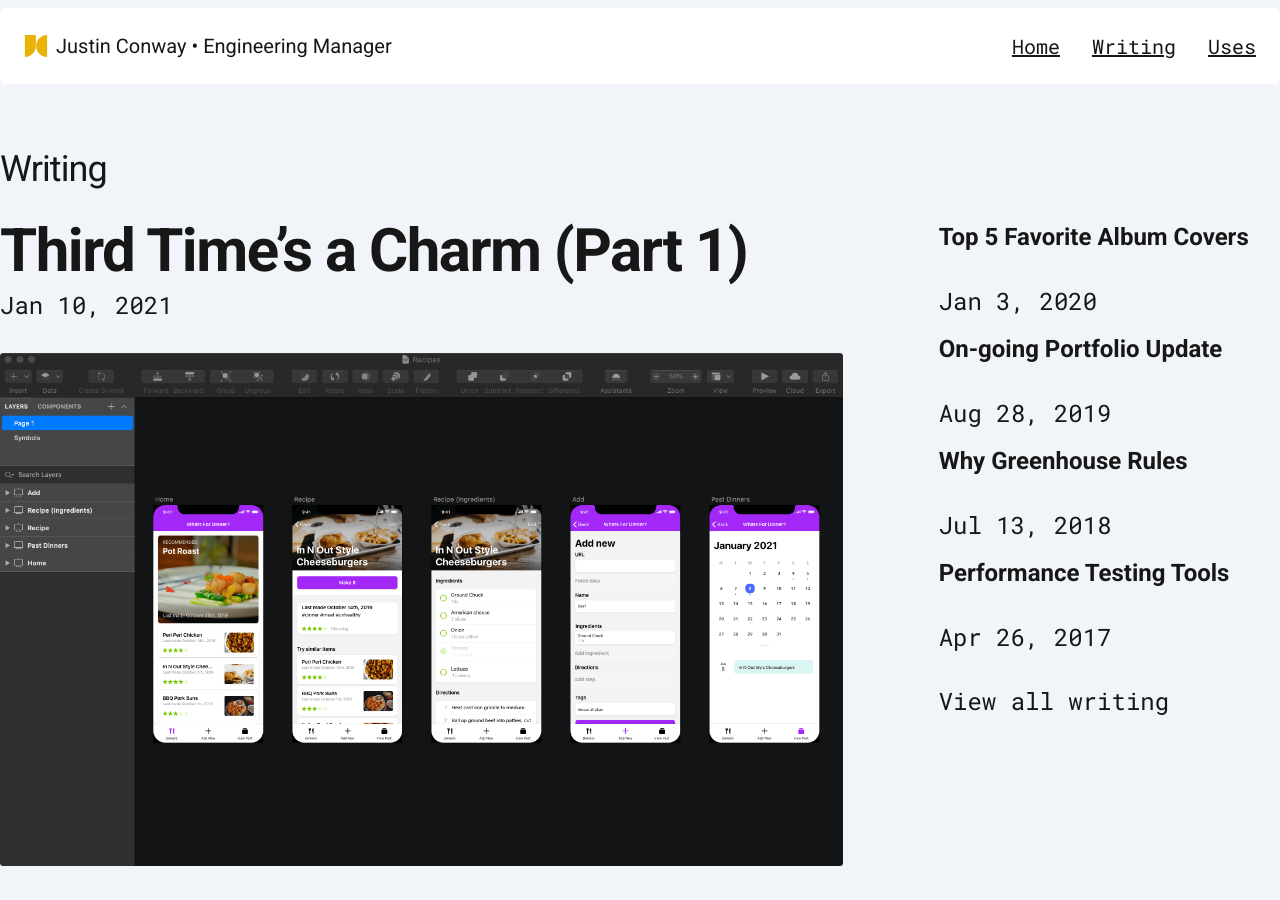
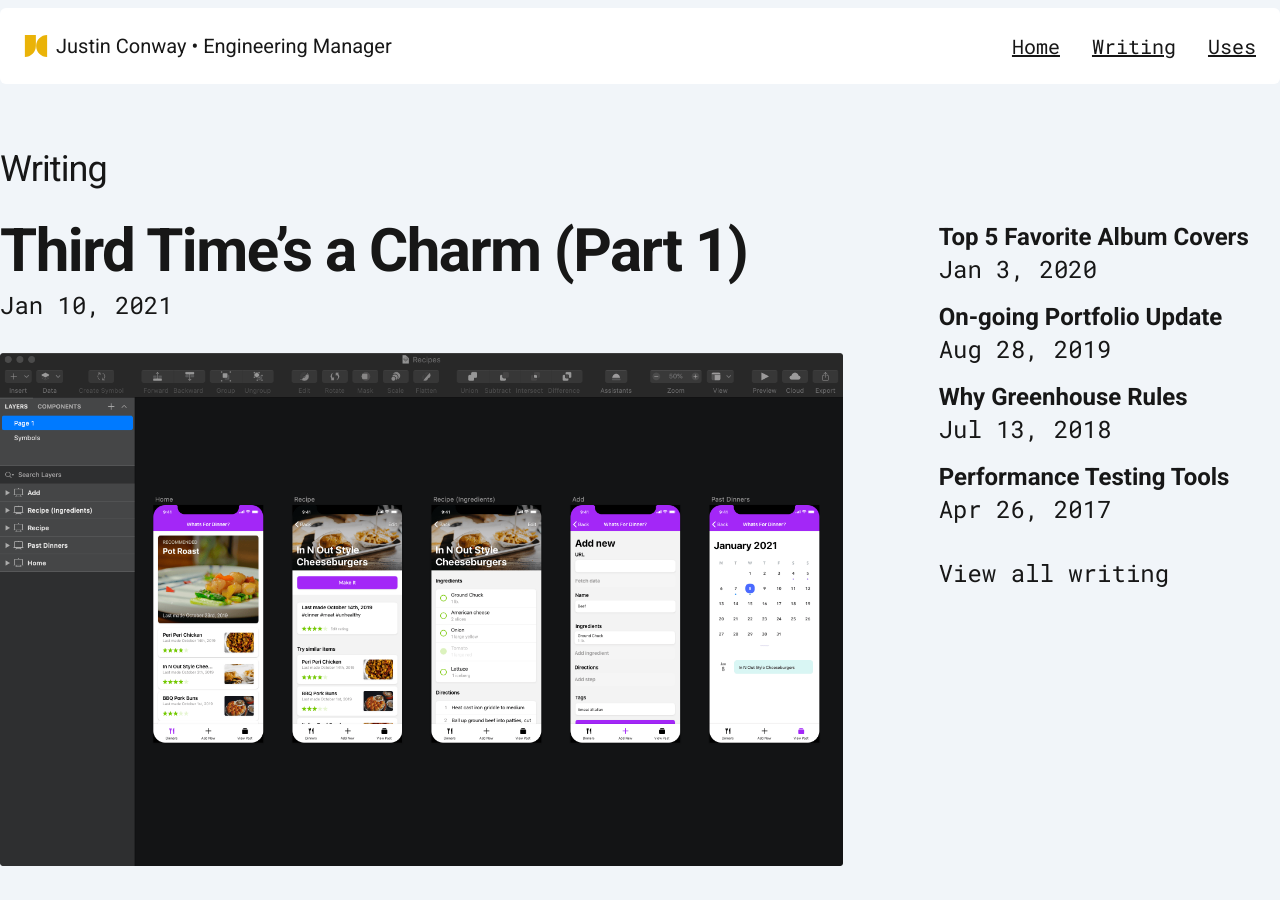
Before and after one commit to conwaydev/conwaydev.github.io, a Jekyll site: the page built from index.html, in a window 1280 px wide and 900 px high, scrolled down 839 px. Built offline with Jekyll 4.4.1, drawn with Linux system fonts in a browser that asks for light colours.

Commit message:
fix spacing

```diff
--- a/_includes/footer.html
+++ b/_includes/footer.html
@@ -5,7 +5,7 @@
         </p>
 
         <nav class="ml-auto">
-            <ul class="pl-0 flex">
+            <ul class="pl-0 flex flex-wrap">
                 {% for social in site.footer_social %}
                     <li>
                         <a target="_blank" class="block p-2 underline font-mono" rel="noreferrer" href="{{social.url}}">
--- a/index.html
+++ b/index.html
@@ -80,7 +80,7 @@ layout: default
           >
             <h2 class="text-2xl font-bold font-sans">{{ post.title }}</h2>
 
-            <time class="block" datetime="{{post.date}}">
+            <time class="block mt-0" datetime="{{post.date}}">
               {{ post.date | date: "%b %-d, %Y" }}
             </time>
           </a>
```
